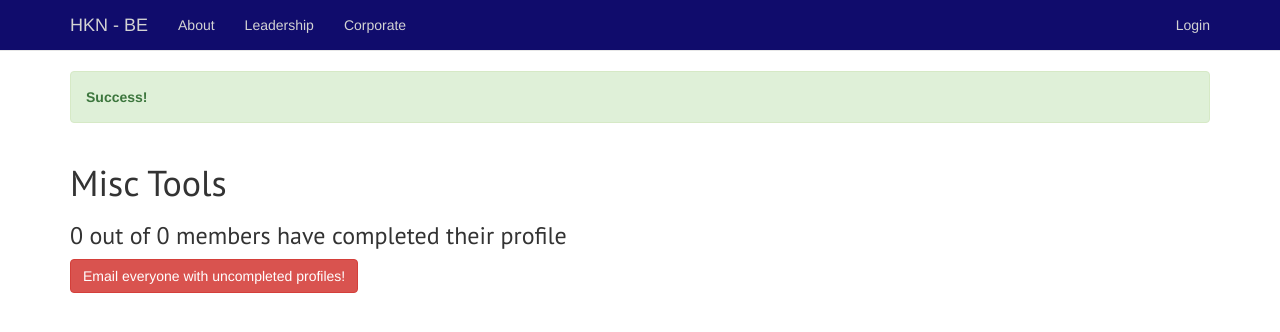
After one commit to HKNBetaEpsilon/new-hkn-website, a Django app: page //email_uncompleted_profiles in a window 1280 px wide. The commit adds this page. Shown: the top 332 px of the page. Run offline with Django 3.2, Linux system fonts and the light colour scheme; some libraries are stand-ins or nearby versions.

Commit message:
email to people that have not completed their profile

```diff
--- a/src/hknWebsiteProject/urls.py
+++ b/src/hknWebsiteProject/urls.py
@@ -51,7 +51,9 @@ urlpatterns = [
 	url(r'^db_cafe/stats', 'dbcafe.views.stats', name='stats'),
 	url(r'^db_cafe/reset', 'dbcafe.views.reset', name='reset'),
 	url(r'^/awesome_actives', 'hknWebsiteProject.views.awesome_actives', name='awesome_actives'),
-
+	url(r'^/misc_tools/(?P<success>[0-1])/$', 'hknWebsiteProject.views.misc_tools', name='misc_tools'),
+	url(r'^/misc_tools', 'hknWebsiteProject.views.misc_tools', name='misc_tools'),
+	url(r'^/email_uncompleted_profiles', 'hknWebsiteProject.views.email_uncompleted_profiles', name='email_uncompleted_profiles'),
 	url('', include('social.apps.django_app.urls', namespace='social')),
 	url('', include('django.contrib.auth.urls', namespace='auth')),
 ]
--- a/src/hknWebsiteProject/utils.py
+++ b/src/hknWebsiteProject/utils.py
@@ -19,3 +19,11 @@ def get_members_with_complete_profile():
 	members_comp_prof = members_comp_prof.filter(resume__isnull=False)
 	members_comp_prof = members_comp_prof.exclude(resume__exact="")
 	return members_comp_prof
+
+def get_members_with_uncomplete_profile():
+	members = Member.objects.all()
+	members_uncomp_prof = []
+	for m in members:
+		if not (m.first_name and m.last_name and m.resume and m.profile_pic and m.major and m.edu_level and m.expected_grad_date):
+			members_uncomp_prof.append(m)
+	return members_uncomp_prof
--- a/src/hknWebsiteProject/views.py
+++ b/src/hknWebsiteProject/views.py
@@ -1,7 +1,7 @@
 from django.shortcuts import render, redirect
 from django.contrib.auth.models import User, AnonymousUser
 from django.contrib.auth import login
-from utils import has_complete_profile
+from utils import has_complete_profile, get_members_with_complete_profile, get_members_with_uncomplete_profile
 from django.core.mail import send_mail, send_mass_mail
 
 from users.models import Member
@@ -140,3 +140,30 @@ HKN Website
 
 def awesome_actives(request):
 	return render(request, "awesome_actives.html", {})
+
+def misc_tools(request, success = False):
+	total_num_users = Member.objects.count()
+	num_members_comp_prof = get_members_with_complete_profile().count()
+	context = {
+		'success' : success,
+		'total_num_users' : total_num_users,
+		'num_members_comp_prof' : num_members_comp_prof
+	}
+	return render(request, "misc_tools.html", context)
+
+def email_uncompleted_profiles(request):
+	members_wo_profile = get_members_with_uncomplete_profile()
+	mail_list = []
+
+	for m in members_wo_profile:
+		subject = '[HKN] Reminder: Welcome to the HKN Beta Epsilon Website'
+		message = 'Don\'t forget to complete your website profile!\n' + welcome_msg
+		from_email = settings.EMAIL_HOST_USER
+		to_email = [m.uniqname + '@umich.edu']
+		# to_email = ['hkn.website@gmail.com']
+		mail_inst = (subject, message, from_email, to_email)
+		mail_list.append(mail_inst)
+
+	send_mass_mail(mail_list)
+
+	return misc_tools(request, True)
--- /dev/null
+++ b/src/templates/misc_tools.html
@@ -0,0 +1,15 @@
+{% extends 'base.html' %}
+
+{% block error_msg %}
+{% if success %}
+	<div class="alert alert-success">
+  		<strong>Success!</strong>
+	</div>
+{% endif %}
+{% endblock %}
+
+{%block content %}
+<h1>Misc Tools</h1>
+<h3>{{num_members_comp_prof}} out of {{total_num_users}} members have completed their profile</h3>
+<a class="btn btn-danger" href="{% url 'email_uncompleted_profiles' %}">Email everyone with uncompleted profiles!</a>
+{% endblock %}
--- a/src/templates/navbar.html
+++ b/src/templates/navbar.html
@@ -28,6 +28,7 @@
                 <ul class="dropdown-menu">
                   <li><a href="{% url 'create_new_members' %}">Create New Members</a></li>
                   <li><a href="{% url 'edit_leadership' %}">Change Leadership</a></li>
+                  <li><a href="{% url 'misc_tools' %}">Misc Tools</a></li>
                 </ul>
               </li>
               <li class="dropdown">
```
